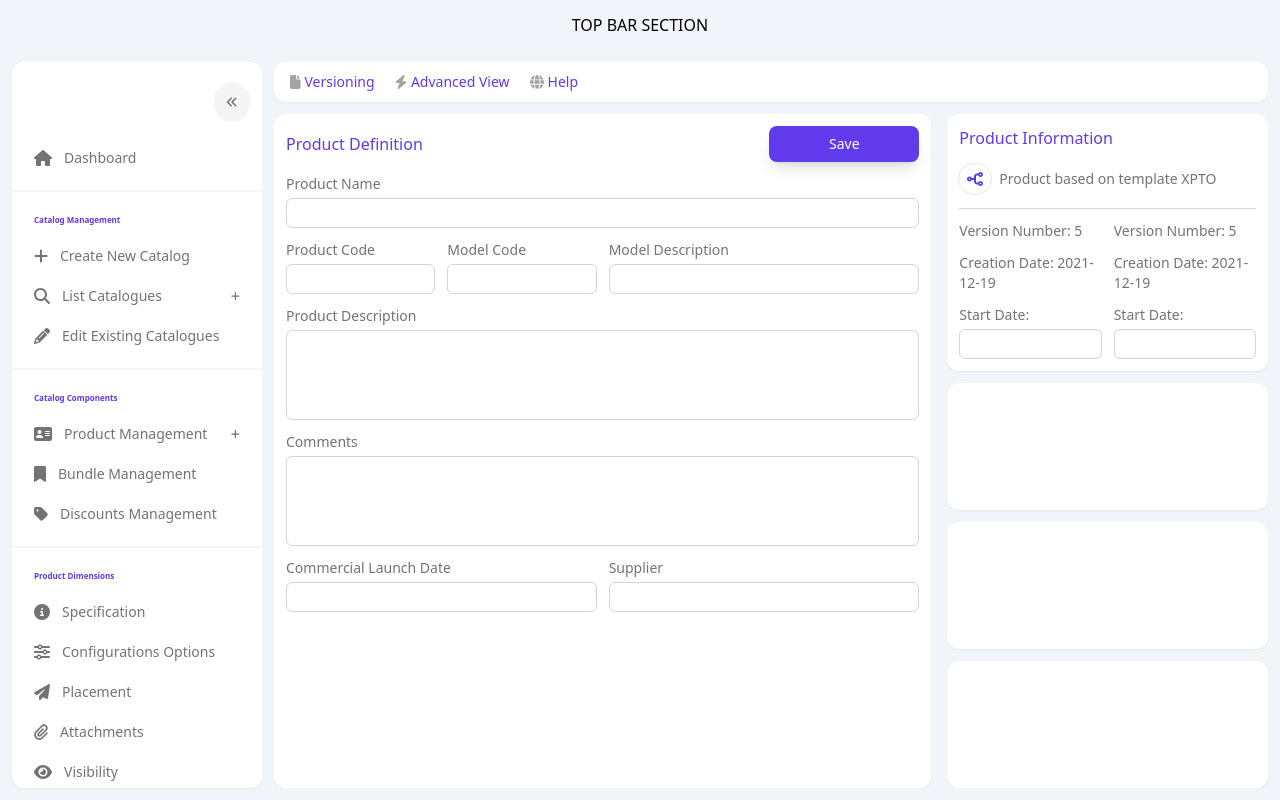
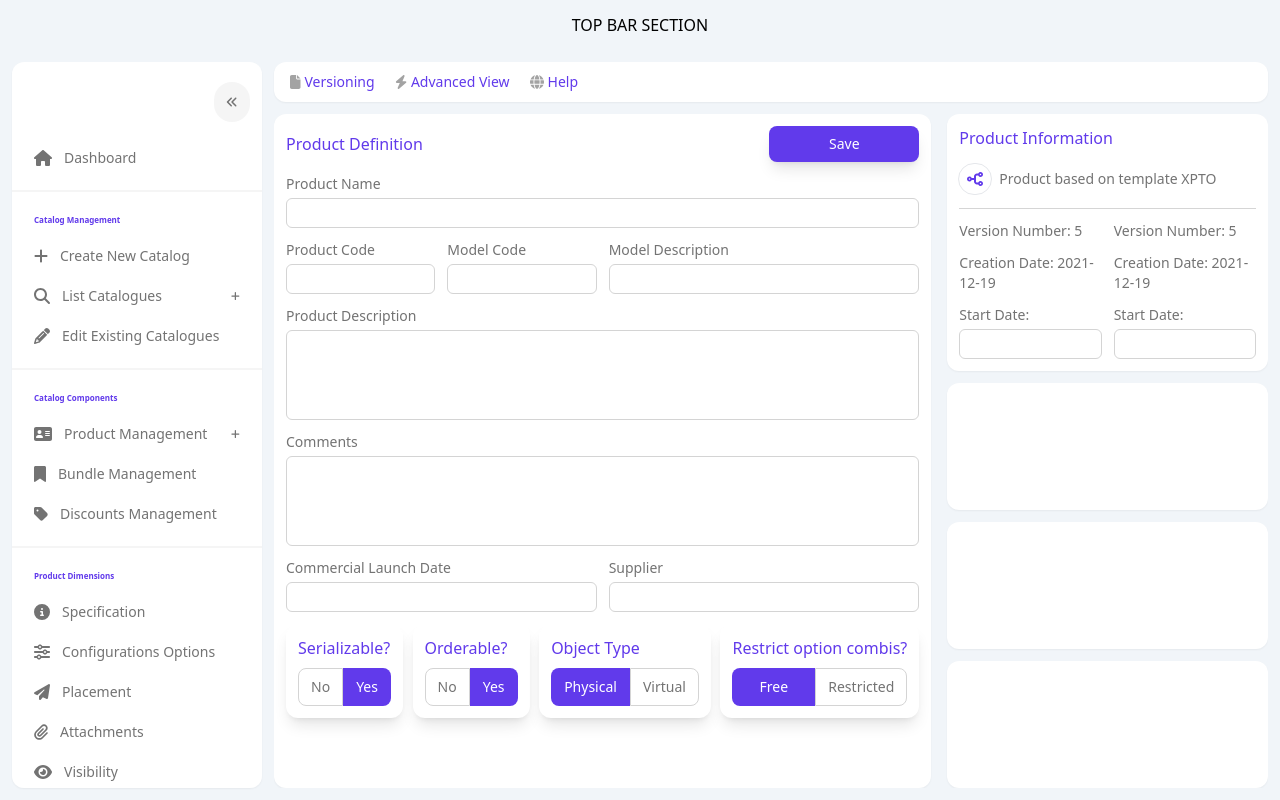
Before and after one commit to Cunhat/catalog-dashboard, a Next.js app: page / in a window 1280 px wide. Built offline with nearby package versions, Linux system fonts and the light colour scheme.

Commit message:
Add Buttons group

```diff
--- a/src/components/RadioButtons/index.tsx
+++ b/src/components/RadioButtons/index.tsx
@@ -1,72 +1,41 @@
-import { PropsWithChildren } from 'react';
-import * as RadioGroup from '@radix-ui/react-radio-group';
+type RadioData = Array<{
+  id: string;
+  label: string;
+  value: string;
+}>;
 
-const teste = [
-  {
-    id: '1',
-    label: 'teste',
-    value: 'teste',
-  },
-  {
-    id: '2',
-    label: 'teste2',
-    value: 'teste2',
-  },
-];
-
-export const RadioButtons: React.FC<PropsWithChildren> = ({ children }) => {
+export const RadioButtons: React.FC<{
+  name: string;
+  onChange: (e: any, setSelected: (value: string) => void) => void;
+  selected: string;
+  data: RadioData;
+  setSelected: (value: string) => void;
+}> = ({ name, onChange, selected, data, setSelected }) => {
   return (
-    <div></div>
-    // <div className='flex w-full relative'>
-    //   <input type='radio' id='option0' name='tabs' className='appearance-none' />
-    //   <label
-    //     for='option0'
-    //     className='cursor-pointer w-1/6 flex items-center justify-center truncate uppercase select-none font-semibold text-lg rounded-full py-2'
-    //   >
-    //     OPTION 0
-    //   </label>
-
-    //   <input type='radio' id='option1' name='tabs' className='appearance-none' />
-    //   <label
-    //     for='option1'
-    //     className='cursor-pointer w-1/6 flex items-center justify-center truncate uppercase select-none font-semibold text-lg rounded-full py-2'
-    //   >
-    //     OPTION 1
-    //   </label>
-
-    //   <input type='radio' id='option2' name='tabs' className='appearance-none' />
-    //   <label
-    //     for='option2'
-    //     className='cursor-pointer w-1/6 flex items-center justify-center truncate uppercase select-none font-semibold text-lg rounded-full py-2'
-    //   >
-    //     OPTION 2
-    //   </label>
-
-    //   <input type='radio' id='option3' name='tabs' className='appearance-none' />
-    //   <label
-    //     for='option3'
-    //     className='cursor-pointer w-1/6 flex items-center justify-center truncate uppercase select-none font-semibold text-lg rounded-full py-2'
-    //   >
-    //     OPTION 3
-    //   </label>
-
-    //   <input type='radio' id='option4' name='tabs' className='appearance-none' />
-    //   <label
-    //     for='option4'
-    //     className='cursor-pointer w-1/6 flex items-center justify-center truncate uppercase select-none font-semibold text-lg rounded-full py-2'
-    //   >
-    //     OPTION 4
-    //   </label>
-
-    //   <div className='w-1/6 flex items-center justify-center truncate uppercase select-none font-semibold text-lg rounded-full p-0 h-full bg-indigo-600 absolute transform transition-transform tabAnim'></div>
-    // </div>
+    <ul className='flex flex-wrap w-full'>
+      {data.map((radio, index) => {
+        return (
+          <li className='relative flex flex-1 justify-center' key={radio.id}>
+            <input
+              onChange={(e) => onChange(e, setSelected)}
+              checked={selected === radio.value}
+              className='sr-only peer'
+              type='radio'
+              value={radio.value}
+              name={name}
+              id={radio.id}
+            />
+            <label
+              className={`flex flex-1 justify-center py-2 px-3 bg-white border border-neutral-300 cursor-pointer focus:outline-none hover:bg-hover_light peer-checked:bg-primary text-neutral-500 peer-checked:text-white peer-checked:border-transparent ${
+                index === 0 ? 'rounded-l-lg' : index === data.length - 1 ? 'rounded-r-lg' : ''
+              }`}
+              htmlFor={radio.id}
+            >
+              <p className='text-sm'>{radio.label}</p>
+            </label>
+          </li>
+        );
+      })}
+    </ul>
   );
 };
-
-// {teste.map((item) => (
-//   <RadioGroup.Item value={item.value} id={item.id} className='w-10 h-10 bg-white border border-neutral-500'>
-//     <RadioGroup.Indicator className='w-full h-full justify-center items-center after:bg-violet-500 bg-pink-300'>
-//       {item.label}
-//     </RadioGroup.Indicator>
-//   </RadioGroup.Item>
-// ))}
--- a/src/components/Typography/Text.tsx
+++ b/src/components/Typography/Text.tsx
@@ -1,3 +1,3 @@
-export const Text: React.FC<{ text: string }> = ({ text }) => {
-  return <text className='text-neutral-500 text-sm'>{text}</text>;
+export const Text: React.FC<{ text: string; color?: string }> = ({ text, color }) => {
+  return <text className={`${color ? color : 'text-neutral-500'} text-sm`}>{text}</text>;
 };
--- a/src/components/VersionIcon/index.tsx
+++ b/src/components/VersionIcon/index.tsx
@@ -2,10 +2,7 @@ import { faCodeFork } from '@fortawesome/free-solid-svg-icons';
 import { FontAwesomeIcon } from '@fortawesome/react-fontawesome';
 
 export const VersionIcon: React.FC<{ color: string; background?: string }> = ({ color, background = 'transparent' }) => {
-  return (
-    <FontAwesomeIcon
-      icon={faCodeFork}
-      className={`${'text-' + color} ${'bg-' + background} rotate-90 ${'border-' + color} p-2 rounded-full border-[1px]`}
-    />
-  );
+  const colorStyle = `${'text-' + color} ${'border-' + color}`;
+
+  return <FontAwesomeIcon icon={faCodeFork} className={`${colorStyle} ${'bg-' + background} rotate-90  p-2 rounded-full border-[1px]`} />;
 };
--- /dev/null
+++ b/src/components/WidgetContainer/SmallWidget.tsx
@@ -0,0 +1,5 @@
+import { PropsWithChildren } from 'react';
+
+export const SmallWidget: React.FC<PropsWithChildren> = ({ children }) => {
+  return <div className={`w-fit h-fit rounded-xl bg-white shadow-lg p-3`}>{children}</div>;
+};
--- a/src/pages/index.tsx
+++ b/src/pages/index.tsx
@@ -1,3 +1,4 @@
+import React, { useState } from 'react';
 import { DashboardLayout } from '@/components/Layouts';
 import { NextPageWithLayout } from '@/types';
 import { ReactElement } from 'react';
@@ -8,8 +9,68 @@ import { TextInput } from '@/components/Inputs/TextInput';
 import { TextArea } from '@/components/Inputs/TextArea';
 import { Button } from '@/components/Button';
 import { VersionIcon } from '@/components/VersionIcon';
+import { RadioButtons } from '@/components/RadioButtons';
+import { SmallWidget } from '@/components/WidgetContainer/SmallWidget';
+
+const data = [
+  {
+    id: 'data1',
+    label: 'No',
+    value: 'no',
+  },
+  {
+    id: 'data2',
+    label: 'Yes',
+    value: 'yes',
+  },
+];
+const data1 = [
+  {
+    id: 'data11',
+    label: 'No',
+    value: 'no',
+  },
+  {
+    id: 'data12',
+    label: 'Yes',
+    value: 'yes',
+  },
+];
+const data2 = [
+  {
+    id: 'data21',
+    label: 'Physical',
+    value: 'physical',
+  },
+  {
+    id: 'dta22',
+    label: 'Virtual',
+    value: 'Virtual',
+  },
+];
+const data3 = [
+  {
+    id: 'data31',
+    label: 'Free',
+    value: 'free',
+  },
+  {
+    id: 'data32',
+    label: 'Restricted',
+    value: 'restricted',
+  },
+];
 
 const Home: NextPageWithLayout = () => {
+  const [value, setValue] = useState('yes');
+  const [value1, setValue1] = useState('yes');
+  const [value2, setValue2] = useState('physical');
+  const [value3, setValue3] = useState('free');
+
+  const onChange = (value: any, setSelected: (value: string) => void) => {
+    setSelected(value.target.value);
+  };
+
   return (
     <div className='grid grid-cols-3 gap-4 h-full w-full max-w-screen-2xl'>
       <div className='col-span-2'>
@@ -37,6 +98,32 @@ const Home: NextPageWithLayout = () => {
             <div className='grid grid-cols-2 gap-3'>
               <TextInput label='Commercial Launch Date' />
               <TextInput label='Supplier' />
+            </div>
+            <div className='flex justify-between flex-wrap gap-2'>
+              <SmallWidget>
+                <div className='flex flex-col gap-2'>
+                  <Title text='Serializable?' />
+                  <RadioButtons setSelected={setValue} selected={value} data={data} onChange={onChange} name='radio_yes' />
+                </div>
+              </SmallWidget>
+              <SmallWidget>
+                <div className='flex flex-col gap-2'>
+                  <Title text='Orderable?' />
+                  <RadioButtons setSelected={setValue1} selected={value1} data={data1} onChange={onChange} name='radio_orderable' />
+                </div>
+              </SmallWidget>
+              <SmallWidget>
+                <div className='flex flex-col gap-2'>
+                  <Title text='Object Type' />
+                  <RadioButtons setSelected={setValue2} selected={value2} data={data2} onChange={onChange} name='radio_objType' />
+                </div>
+              </SmallWidget>
+              <SmallWidget>
+                <div className='flex flex-col gap-2 items-center'>
+                  <Title text='Restrict option combis?' />
+                  <RadioButtons setSelected={setValue3} selected={value3} data={data3} onChange={onChange} name='radio_combis' />
+                </div>
+              </SmallWidget>
             </div>
           </div>
         </WidgetContainer>
```
